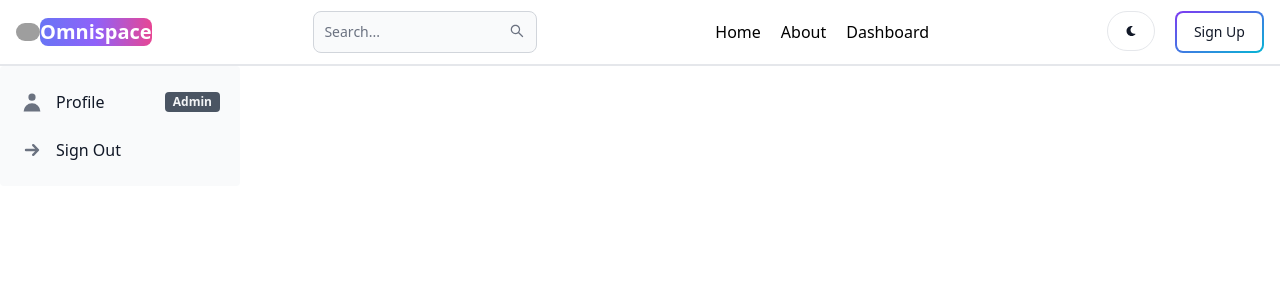
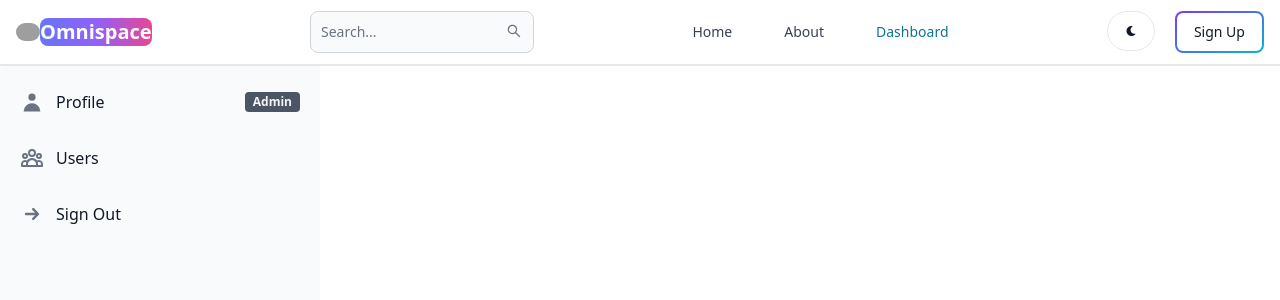
Before and after one commit to dere-12/omnispace-admin, a React (Vite) app in the folder client/: page /dashboard in a window 1280 px wide. Shown: the top 300 px of the page. Built offline with nearby package versions, Linux system fonts and the light colour scheme; grey boxes are pictures that could not be loaded.

Commit message:
modify header to focus on the current tab and add user to dashboard sidebar

```diff
--- a/client/src/components/DashSidebar.jsx
+++ b/client/src/components/DashSidebar.jsx
@@ -1,5 +1,5 @@
 import { Sidebar } from "flowbite-react";
-import { HiUser, HiArrowSmRight } from "react-icons/hi";
+import { HiUser, HiArrowSmRight, HiOutlineUserGroup } from "react-icons/hi";
 import { useEffect, useState } from "react";
 import { Link, useLocation } from "react-router-dom";
 
@@ -15,17 +15,27 @@ export default function DashSidebar() {
   }, [location.search]);
 
   return (
-    <Sidebar className="w-60">
+    <Sidebar className="w-80 h-96">
       <Sidebar.Items>
-        <Sidebar.ItemGroup>
+        <Sidebar.ItemGroup className="flex flex-col gap-2">
           <Link to="/dashboard?tab=profile">
             <Sidebar.Item
               active={tab === "profile"}
               icon={HiUser}
               label={"Admin"}
               labelColor="dark"
+              as="div"
             >
               Profile
+            </Sidebar.Item>
+          </Link>
+          <Link to="/dashboard?tab=users">
+            <Sidebar.Item
+              active={tab === "users"}
+              icon={HiOutlineUserGroup}
+              as="div"
+            >
+              Users
             </Sidebar.Item>
           </Link>
           <Sidebar.Item icon={HiArrowSmRight} className="cursor-pointer">
--- a/client/src/components/Header.jsx
+++ b/client/src/components/Header.jsx
@@ -1,9 +1,10 @@
 import { Navbar, TextInput, Button } from "flowbite-react";
-import { Link } from "react-router-dom";
+import { Link, useLocation } from "react-router-dom";
 import { AiOutlineSearch } from "react-icons/ai";
 import { FaMoon } from "react-icons/fa";
 
 export default function Header() {
+  const path = useLocation().pathname;
   return (
     <Navbar className="border-b-2">
       <Link
@@ -35,13 +36,21 @@ export default function Header() {
         <AiOutlineSearch />
       </Button>
 
-      <Navbar>
-        <Link to="/">Home</Link>
-        <Link to="/about" className="mx-5">
-          About
-        </Link>
-        <Link to="/dashboard">Dashboard</Link>
-      </Navbar>
+      <Navbar.Collapse>
+        <Navbar.Link active={path === "/"} as={"div"}>
+          <Link to="/">Home</Link>
+        </Navbar.Link>
+
+        <Navbar.Link active={path === "/about"} as={"div"}>
+          <Link to="/about" className="mx-5">
+            About
+          </Link>
+        </Navbar.Link>
+
+        <Navbar.Link active={path === "/dashboard"} as={"div"}>
+          <Link to="/dashboard">Dashboard</Link>
+        </Navbar.Link>
+      </Navbar.Collapse>
 
       <div className="flex gap-5">
         <Button className="w-12 h-10 sm:inline" color="gray" pill>
```
